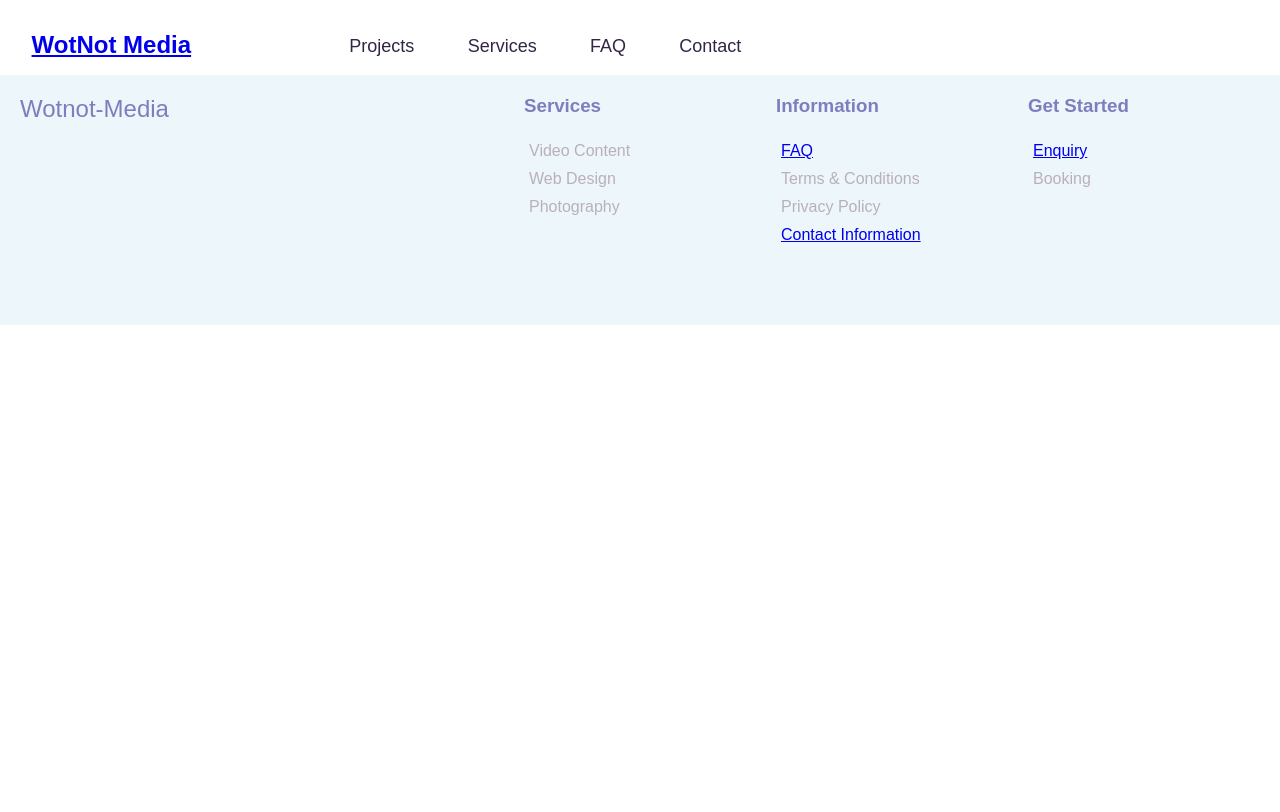
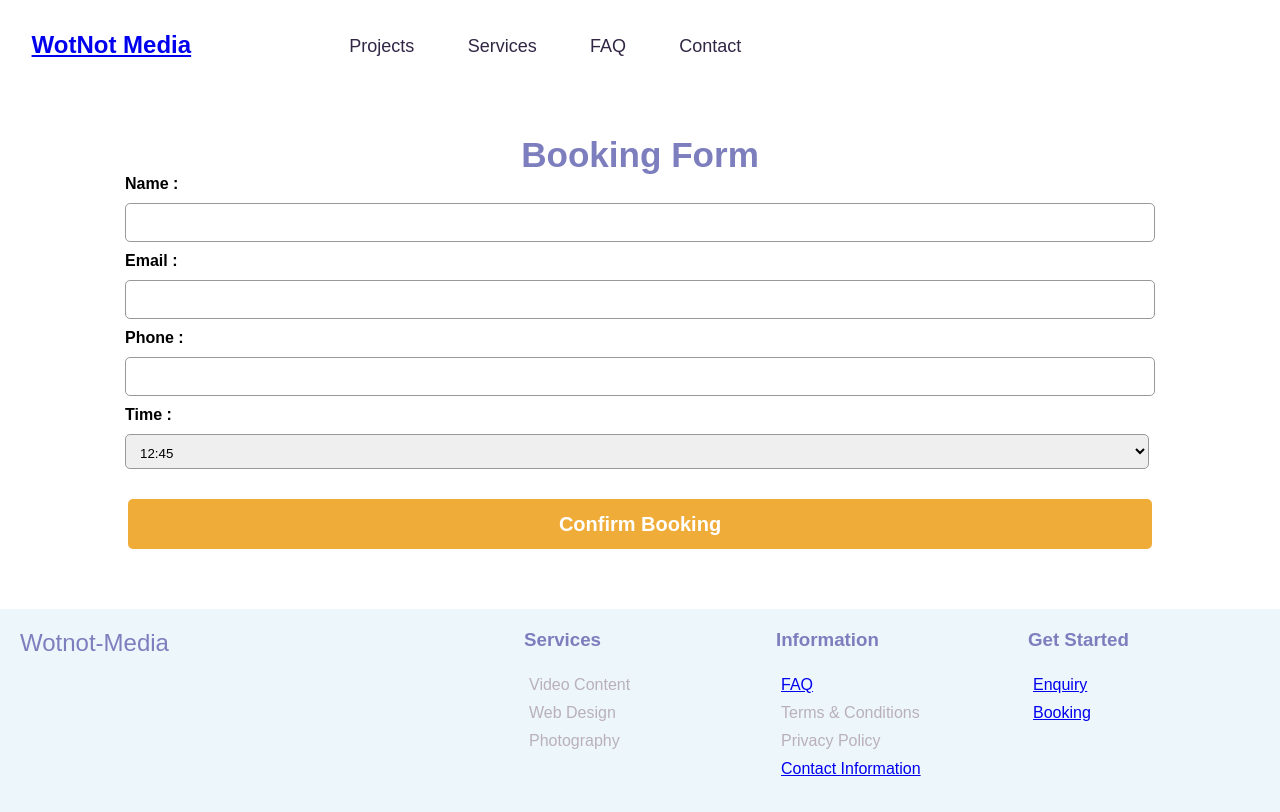
Before and after one commit to WClifford1/wotnot-media, a React (Create React App) app in the folder client/: page /bookings in a window 1280 px wide. Shown: the top 812 px of the page. Built offline with nearby package versions, Linux system fonts and the light colour scheme.

Commit message:
New routes

```diff
--- a/client/src/App.js
+++ b/client/src/App.js
@@ -56,6 +56,7 @@ function App() {
         <Route path="/FAQ" component={Faq} />
         <Route path="/contact" component={Contact} />
         <Route path="/enquiries" component={EnquiryForm} />
+        <Route path="/bookings" component={BookingForm} />
       </Switch>
       <Footer />
 
--- a/client/src/components/Footer.jsx
+++ b/client/src/components/Footer.jsx
@@ -36,8 +36,8 @@ export default function Footer() {
                         <h3>Get Started</h3>
                     </div>
                     <div className="footer-links3">
-                        <li><Link to="/enquiry">Enquiry</Link></li>
-                        <li>Booking</li>
+                        <li><Link to="/enquiries">Enquiry</Link></li>
+                        <li><Link to="/bookings">Booking</Link></li>
                     </div>
                 </div>
 
```
